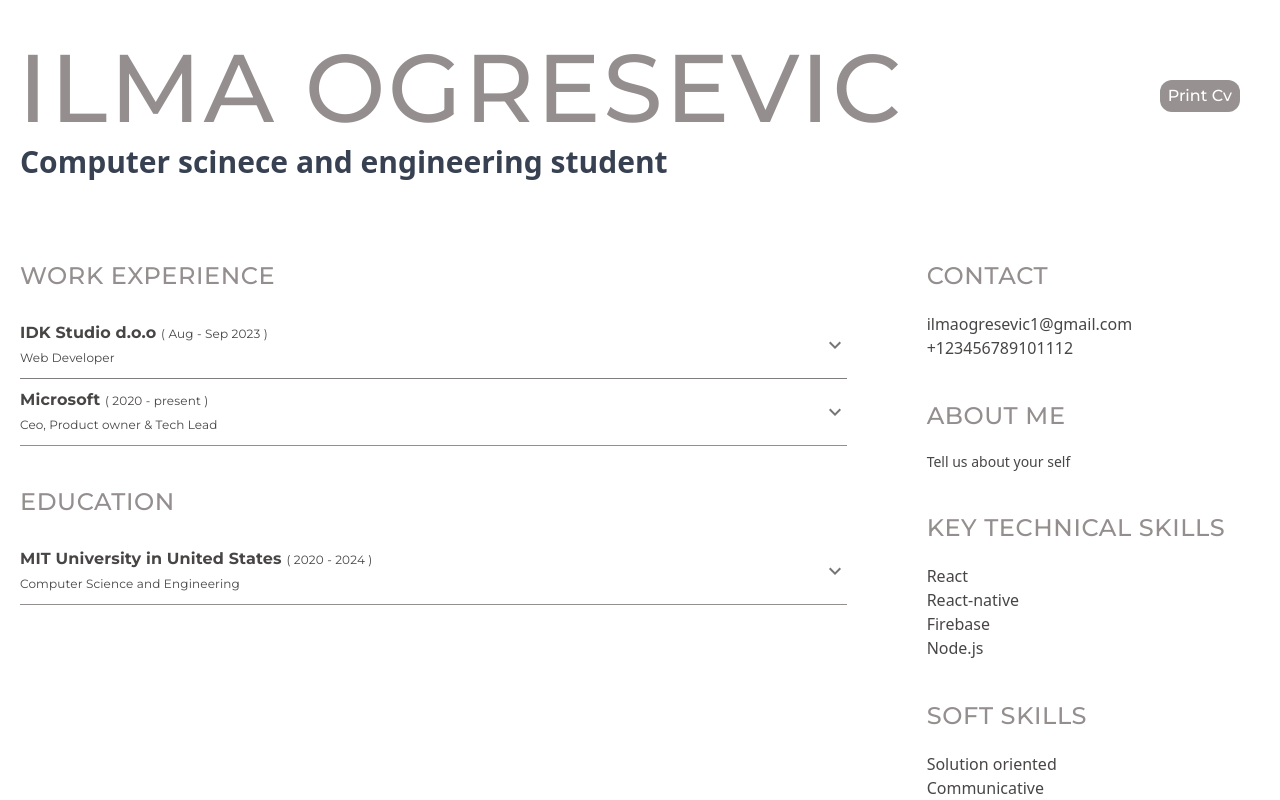
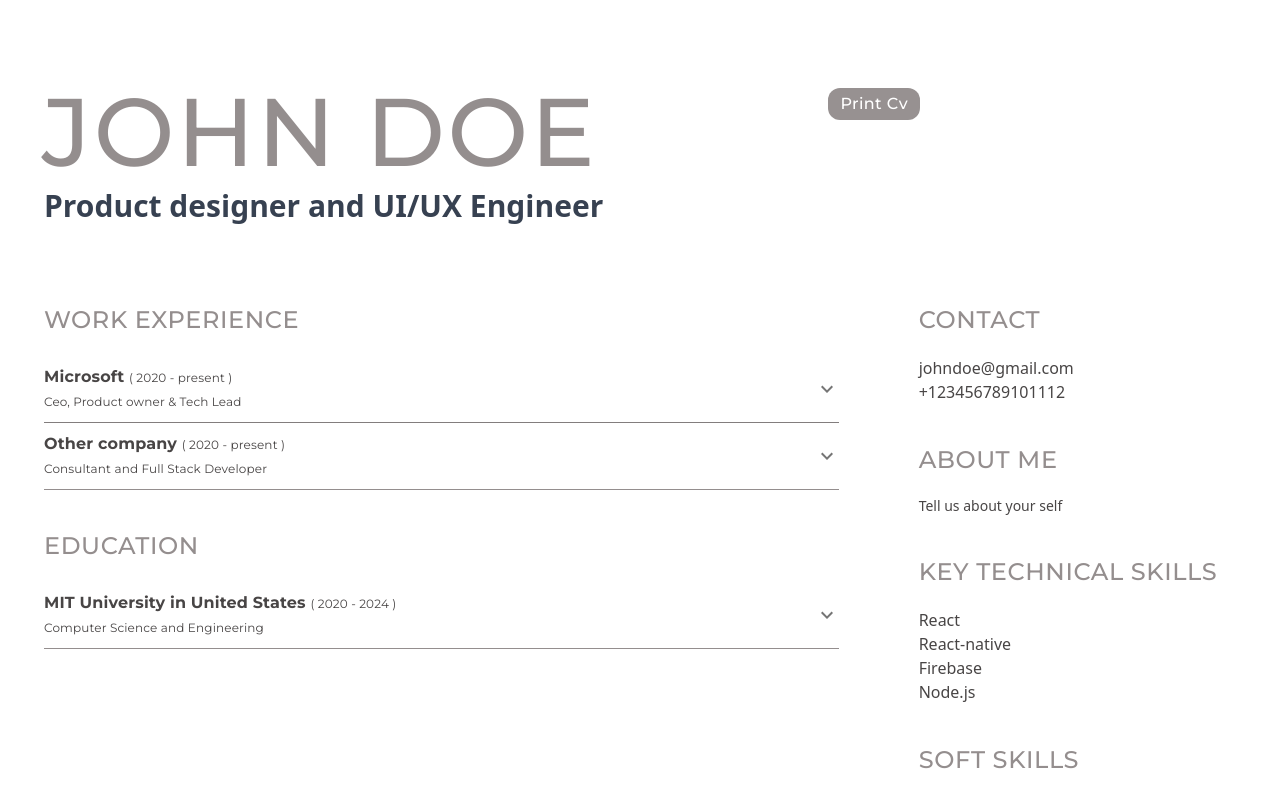
Before and after one commit to Ilmaooo/profile-site, a React (Vite) app: page / in a window 1280 px wide. Shown: the top 800 px of the page. Built offline with nearby package versions, Linux system fonts and the light colour scheme.

Commit message:
layout modified

```diff
--- a/src/App.jsx
+++ b/src/App.jsx
@@ -21,7 +21,7 @@ function App() {
   }, []);
 
   return (
-    <div className="object-cover bg-white relative w-full sm:max-w-screen-xl mx-auto box-border flex flex-col h-auto my-10 px-5 ">
+    <div className="object-cover bg-white relative w-full sm:max-w-screen-xl mx-auto box-border flex flex-col h-auto my-10 px-5 py-5 sm:px-11 sm:py-11">
       <Fade cascade direction="top" duration={2000} triggerOnce={animateOnLoad}>
         <Header />
       </Fade>
--- a/src/components/Button.jsx
+++ b/src/components/Button.jsx
@@ -2,10 +2,11 @@ function Button() {
   const generatePDF = () => {
     window.print();
   };
+
   return (
     <button
       onClick={generatePDF}
-      className="absolute top-10 right-10 rounded-xl py-1 px-2 font-[montserrat] font-medium border-solid border-[#979191] bg-[#979191] text-white resize-block transition duration-400ms"
+      className="absolute top-12 right-10 rounded-xl py-1 px-3 font-[montserrat] font-medium border-solid border-[#979191] bg-[#979191] text-white tracking-wide md:mr-80"
     >
       Print Cv
     </button>
--- a/src/components/Contact.jsx
+++ b/src/components/Contact.jsx
@@ -4,7 +4,7 @@ function Contact() {
       <h2 className="text-[#948E8E] uppercase text-xl sm:text-2xl mt-20 tracking-wide mb-5 font-medium font-[montserrat]">
         Contact
       </h2>
-      <h2 className="text-[#484545] font-medium">ilmaogresevic1@gmail.com</h2>
+      <h2 className="text-[#484545] font-medium">johndoe@gmail.com</h2>
       <h2 className="text-[#484545] font-medium">+123456789101112</h2>
     </div>
   );
--- a/src/components/Header.jsx
+++ b/src/components/Header.jsx
@@ -2,11 +2,13 @@ function Header() {
   return (
     <header>
       <div>
-        <h1 className="text-[#948E8E]  font-medium mb-2 mt-0 uppercase tracking-wide ml-[-0.02em] text-8xl font-[montserrat] ">
-          ilma ogresevic
+        <h1 className="text-[#948E8E] font-medium mb-2 mt-0 uppercase tracking-wide ml-[-0.02em] text-8xl font-[montserrat] ">
+          john
+          <br className="lg:hidden" /> {/* Line break for smaller screens */}
+          doe
         </h1>
-        <h2 className="text-gray-700 text-3xl font-semibold mb-0 ">
-          Computer scinece and engineering student
+        <h2 className="text-gray-700 text-3xl font-semibold mb-0">
+          Product designer and UI/UX Engineer
         </h2>
       </div>
     </header>
--- a/src/components/WorkExperience.jsx
+++ b/src/components/WorkExperience.jsx
@@ -37,23 +37,28 @@ export default function WorkExperience() {
           style={summary}
         >
           <Typography style={customStyle}>
-            IDK Studio d.o.o{" "}
-            <span className=" font-extralight text-xs">( Aug - Sep 2023 )</span>
+            Microsoft{" "}
+            <span className=" font-extralight text-xs">( 2020 - present )</span>
             <br />
-            <p className="font-extralight text-xs mt-2">Web Developer</p>
+            <p className="font-extralight text-xs mt-2">
+              Ceo, Product owner & Tech Lead
+            </p>
           </Typography>
         </AccordionSummary>
         <AccordionDetails style={details}>
           <div className=" font-normal text-[#484545] text-sm">
-            <h3>Web developer intern</h3>
+            <h3>Details about your position some more details...</h3>
             <h3>List of projects:</h3>
             <ul className=" indent-3">
-              <li>- App for sharing recipes, database MySQL, backend PHP</li>
+              <li>
+                - Resume website ( you are currently on this website, it was
+                built in 3 days )
+              </li>
             </ul>
             <h3>Some of the challenges I had to overcome:</h3>
             <ul className="  indent-3">
-              <li>- Learning new technologies</li>
-              <li>- Figure out ...</li>
+              <li>- implement it in react</li>
+              <li>- Figure out firebase</li>
             </ul>
           </div>
         </AccordionDetails>
@@ -67,11 +72,11 @@ export default function WorkExperience() {
           style={summary}
         >
           <Typography style={customStyle}>
-            Microsoft{" "}
+            Other company{" "}
             <span className=" font-extralight text-xs">( 2020 - present )</span>
             <br />
             <p className="font-extralight text-xs mt-2">
-              Ceo, Product owner & Tech Lead
+              Consultant and Full Stack Developer
             </p>
           </Typography>
         </AccordionSummary>
```
